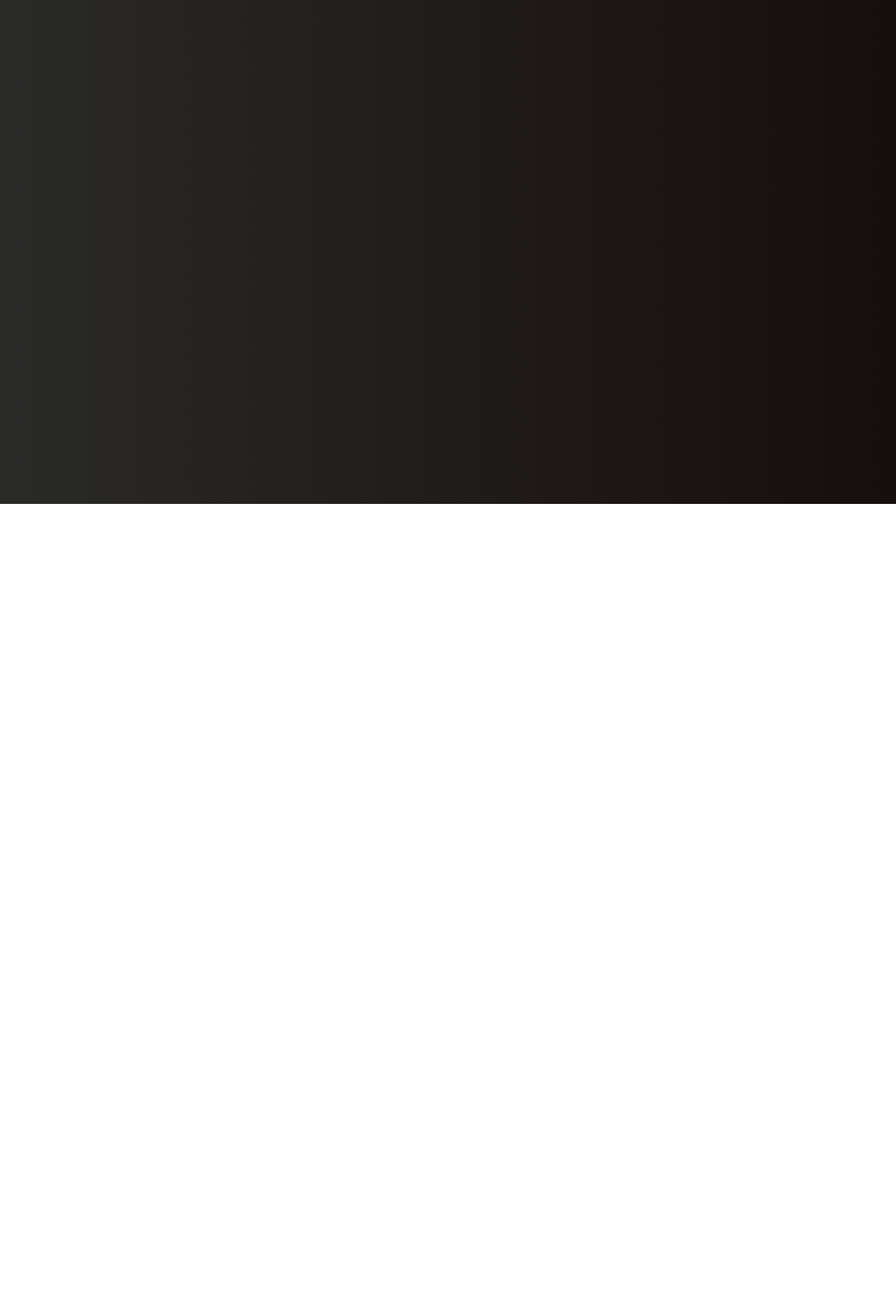
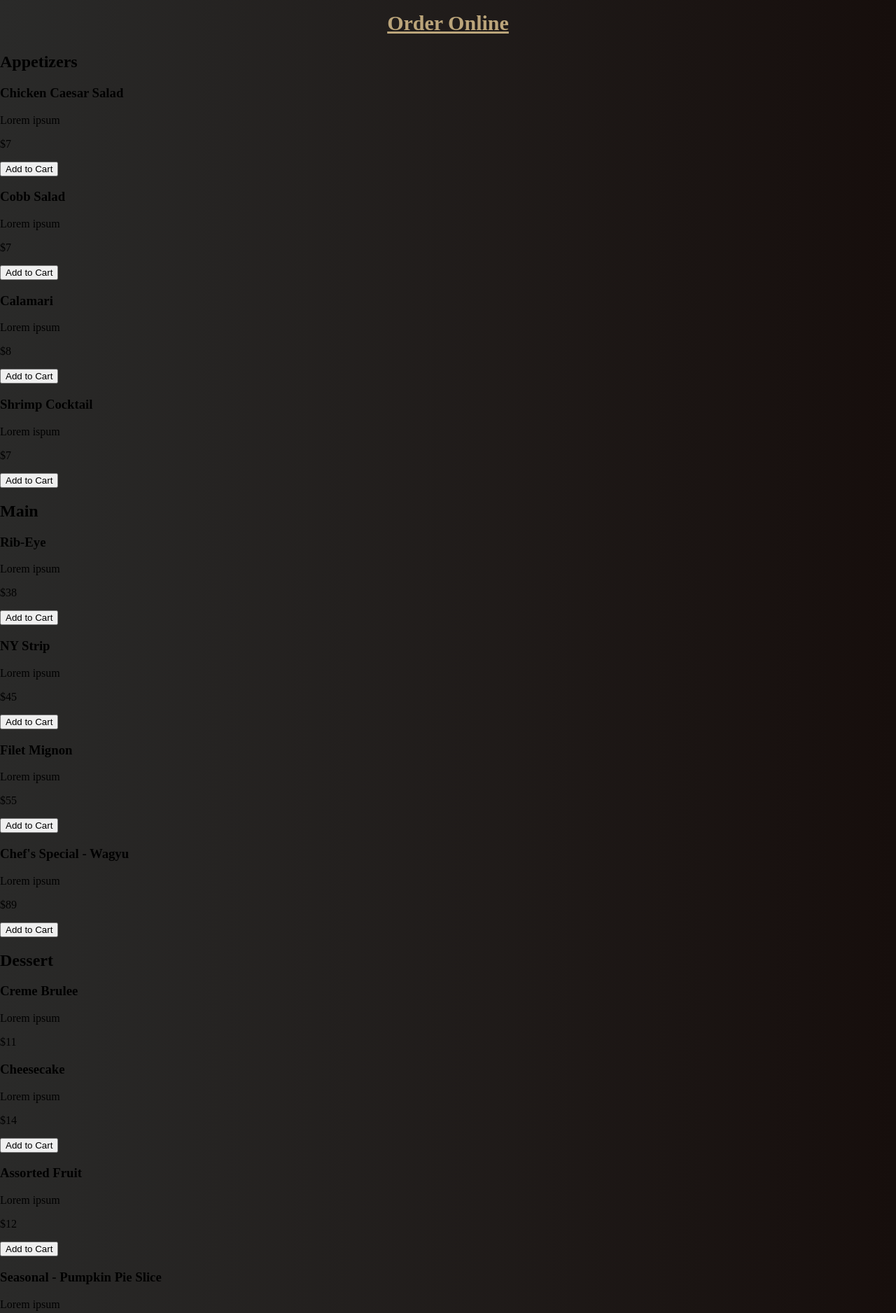
Before and after one commit to Cgluster/lv-steakhouse, a plain HTML site: page Order.html in a window 1280 px wide. Shown: the part 80-1956 px from the top of the page at 70% size. Before the commit the page ends 800 px from the top, so only its background shows below. Drawn offline with Linux system fonts and the light colour scheme.

Commit message:
testing commits

```diff
--- a/Order.html
+++ b/Order.html
@@ -5,6 +5,7 @@
     <meta http-equiv="X-UA-Compatible" content="IE=edge" />
     <meta name="viewport" content="width=device-width, initial-scale=1.0" />
     <link rel="stylesheet" href="styles.css" />
+    <script src="script.js" defer></script>
     <title>Order | LV-Steakhouse</title>
   </head>
   <body>
@@ -28,6 +29,102 @@
       </ul>
     </section>
 
+    <!-- Order Section -->
+    <!-- User can order and pick-up or get delivery -->
+    <div class="order-header">
+      <h2>Order Online</h2>
+    </div>
+    <div class="order-container">
+      <div class="order-row">
+        <!-- Starters -->
+        <h2>Appetizers</h2>
+        <div class="order-column">
+          <h3>Chicken Caesar Salad</h3>
+          <p>Lorem ipsum</p>
+          <p>$7</p>
+          <input type="submit" value="Add to Cart" />
+        </div>
+        <div class="order-column">
+          <h3>Cobb Salad</h3>
+          <p>Lorem ipsum</p>
+          <p>$7</p>
+          <input type="submit" value="Add to Cart" />
+        </div>
+        <div class="order-column">
+          <h3>Calamari</h3>
+          <p>Lorem ipsum</p>
+          <p>$8</p>
+          <input type="submit" value="Add to Cart" />
+        </div>
+        <div class="order-column">
+          <h3>Shrimp Cocktail</h3>
+          <p>Lorem ispum</p>
+          <p>$7</p>
+          <input type="submit" value="Add to Cart" />
+        </div>
+
+        <!-- Main course section -->
+        <h2>Main</h2>
+        <div class="order-column">
+          <h3>Rib-Eye</h3>
+          <p>Lorem ipsum</p>
+          <p>$38</p>
+          <input type="submit" value="Add to Cart" />
+        </div>
+        <div class="order-column">
+          <h3>NY Strip</h3>
+          <p>Lorem ipsum</p>
+          <p>$45</p>
+          <input type="submit" value="Add to Cart" />
+        </div>
+        <div class="order-column">
+          <h3>Filet Mignon</h3>
+          <p>Lorem ipsum</p>
+          <p>$55</p>
+          <input type="submit" value="Add to Cart" />
+        </div>
+        <div class="order-column">
+          <h3>Chef's Special - Wagyu</h3>
+          <p>Lorem ipsum</p>
+          <p>$89</p>
+          <input type="submit" value="Add to Cart" />
+        </div>
+
+        <!-- Desserts -->
+        <h2>Dessert</h2>
+        <div class="order-column">
+          <h3>Creme Brulee</h3>
+          <p>Lorem ipsum</p>
+          <p>$11</p>
+        </div>
+        <div class="order-column">
+          <h3>Cheesecake</h3>
+          <p>Lorem ipsum</p>
+          <p>$14</p>
+          <input type="submit" value="Add to Cart" />
+        </div>
+        <div class="order-column">
+          <h3>Assorted Fruit</h3>
+          <p>Lorem ipsum</p>
+          <p>$12</p>
+          <input type="submit" value="Add to Cart" />
+        </div>
+        <div class="order-column">
+          <h3>Seasonal - Pumpkin Pie Slice</h3>
+          <p>Lorem ipsum</p>
+          <p>$12</p>
+          <input type="submit" value="Add to Cart" />
+        </div>
+      </div>
+    </div>
+
+    <!-- Footer sample, will change -->
+    <footer class="footer-all-pages">
+      <div>
+        <p class="footer-text">About Us | Contact | Careers | Privacy Policy</p>
+      </div>
+    </footer>
+
     <!-- Back to top button -->
     <button class="back-to-top hidden">
       <svg
--- a/styles.css
+++ b/styles.css
@@ -237,7 +237,7 @@ html, body {
     text-decoration: underline;
 }
 
-.menu-grid h2, h3 {
+.menu-grid h2, .menu-grid h3 {
     text-align: center;
 }
 
@@ -248,6 +248,7 @@ html, body {
 }
 
 /* Reservations */
+
 .reservation-container {
     margin-top: 8rem;
 }
@@ -284,7 +285,39 @@ html, body {
     margin-bottom: 2rem;
 }
 
+/* Order */
+
+.order-header {
+    text-align: center;
+    font-size: 20px;
+    color: #BBA57A;
+    margin-top: 6rem;
+    text-decoration: underline;
+}
+
+/* Use this to align items to order */
+/* .images-row {
+    display: flex;
+}
+
+.images-column {
+    flex: 33.33%;
+    padding: 15px;
+    margin-top: 2rem;
+} */
+
 /* Contact */
+
+.form-container {
+    text-align: center;
+    padding-top: 3rem;
+    padding-bottom: 3rem;
+    color: #BBA57A;
+}
+
+.contact-us-header {
+    text-decoration: underline;
+}
 
 .contact-image {
     width: 100%;
```
Also changed, not shown: Contact.html (+16 -1 lines), Menu.html (+1 -0 lines).
